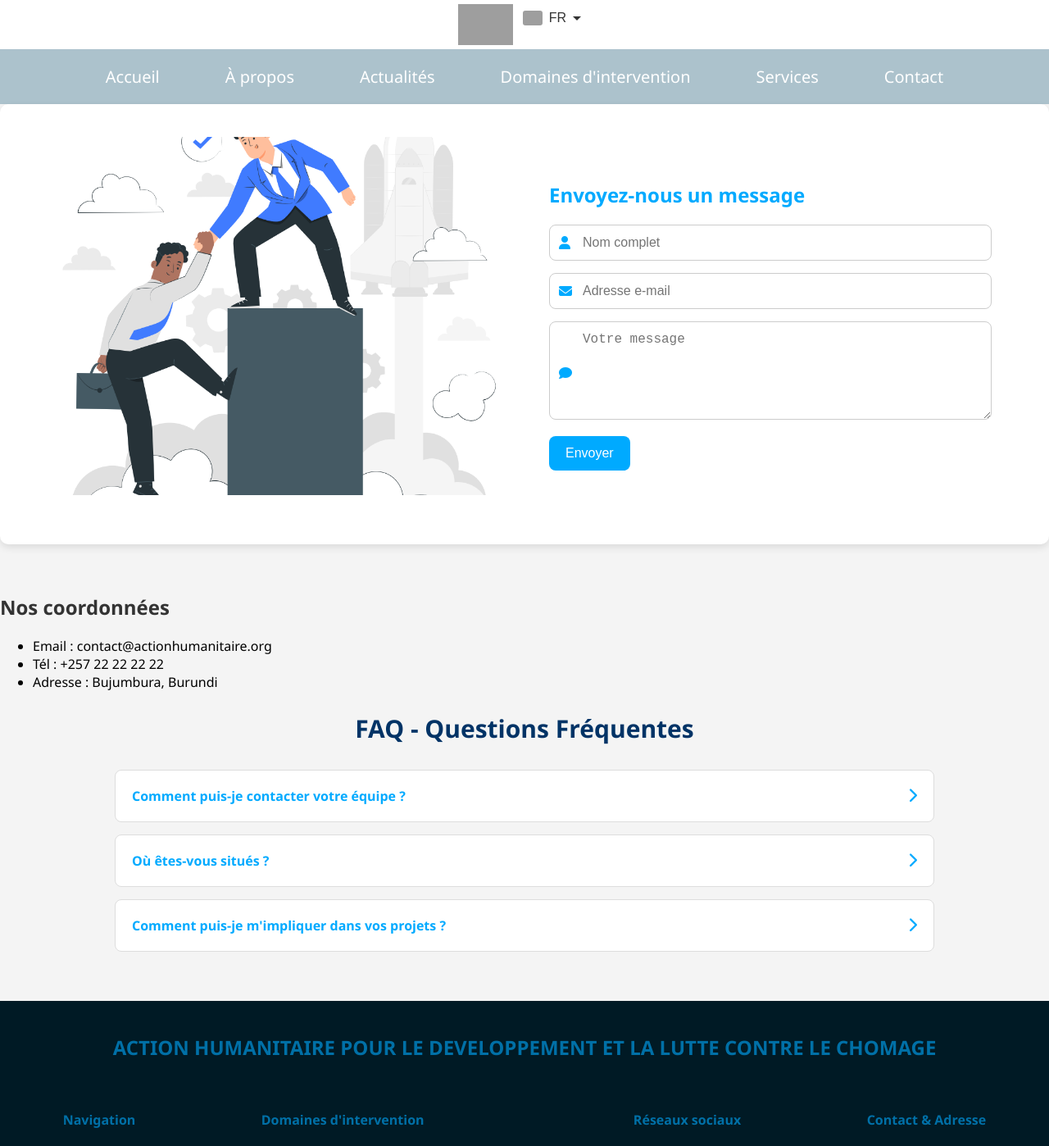
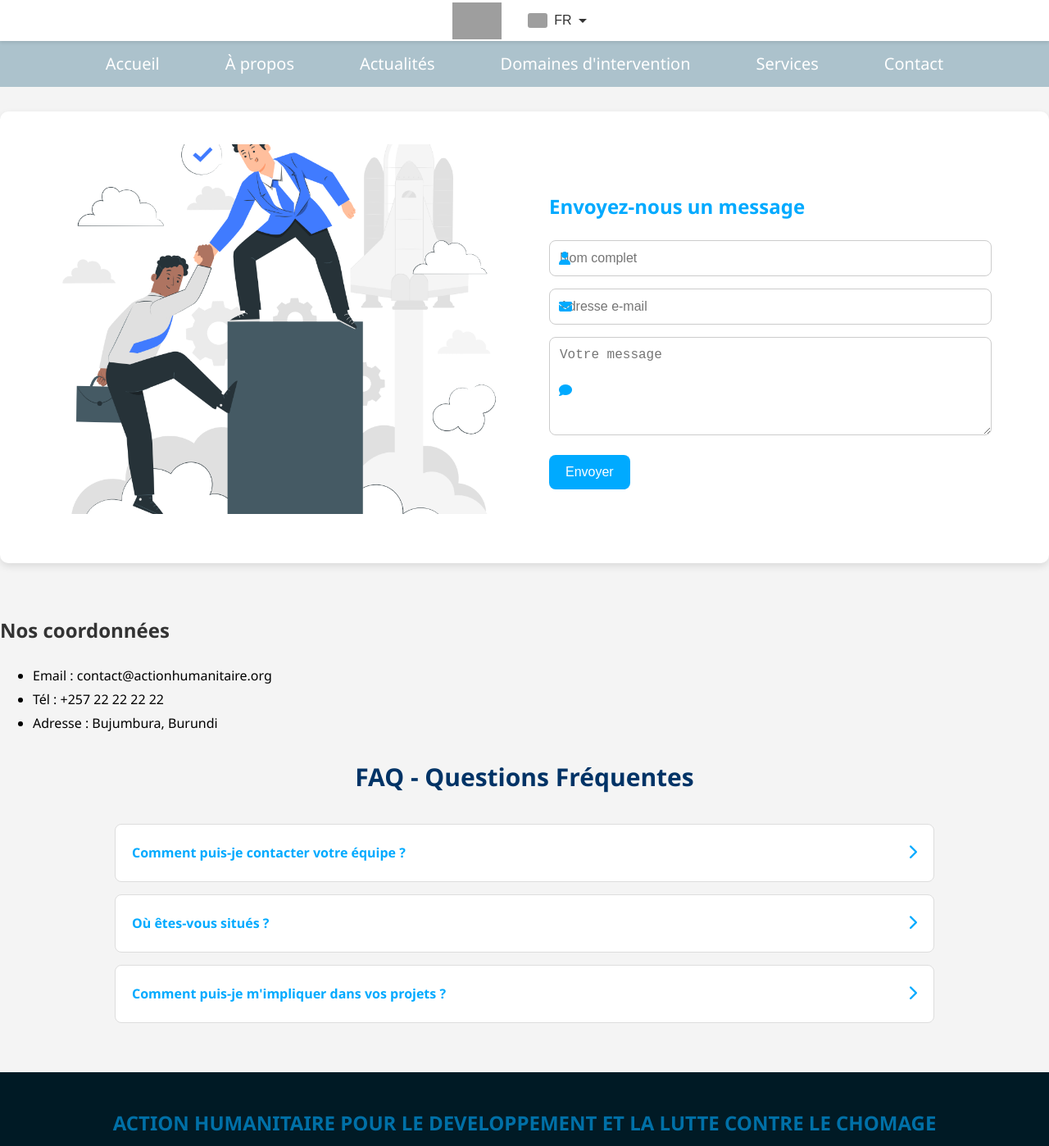
Before and after one commit to Ahmadfils/projet-ahdlc, a PHP site: page /projet-ahdlc/contact in a window 1280 px wide. Shown: the top 1398 px of the page at 82% size. Run offline with PHP 8.4, Linux system fonts and the light colour scheme; data that the repository does not hold is empty; some libraries are stand-ins or nearby versions; grey boxes are pictures that could not be loaded.

Commit message:
update css

```diff
--- a/public/css/styles.css
+++ b/public/css/styles.css
@@ -4,6 +4,7 @@ body {
     margin: 0;
     padding: 0;
     background-color: #f4f4f4;
+    line-height: 1.8;
 }
 
 h1,
@@ -15,8 +16,9 @@ h3 {
 /* Header et Menu */
 header {
     background-color: #acc2cc;
-    padding: 20px 0;
-    color: white;
+    padding: 10px 0;
+    color: white;
+    margin-top: 50px;
 }
 
 header nav ul {
@@ -571,22 +576,34 @@ nav.active {
 
 .navbar {
     background-color: white;
-    padding: 5px 5px;
+    padding: 5px 0;
     display: flex;
     justify-content: center;
+    align-items: center;
     box-shadow: 0 2px 4px rgba(0, 0, 0, 0.1);
     height: 50px;
+    position: fixed;
+    top: 0;
+    left: 0;
+    width: 100%;
+    z-index: 1000;
+    box-sizing: border-box;
+
 }
 
 .navbar-logo img {
-    height: 50px;
+    height: 45px;
     width: auto;
-    display: block; /* Enlève l'espace en dessous de l'image si c'est un lien */
+    display: block;
+    margin-right: 20px;
+    /* Enlève l'espace en dessous de l'image si c'est un lien */
 }
 
 .navbar-language-dropdown {
-    position: relative; /* Nécessaire pour positionner le contenu du dropdown */
-    display: inline-block; /* Permet au dropdown de s'aligner correctement */
+    position: relative;
+    /* Nécessaire pour positionner le contenu du dropdown */
+    display: inline-block;
+    /* Permet au dropdown de s'aligner correctement */
 }
 
 .language-selected {
@@ -938,11 +949,11 @@ section {
 /* Contact Section - Deux colonnes */
 .contact-section {
     display: flex;
-    flex-wrap: wrap;
+    flex-wrap: nowrap;
     padding: 40px 40px 60px;
     background-color: white;
     border-radius: 10px;
-    margin: 0 auto 60px;
+    margin: 30px auto 60px;
     max-width: 1200px;
     box-shadow: 0 4px 10px rgba(0, 0, 0, 0.1);
     overflow: hidden;
@@ -988,8 +998,11 @@ section {
 }
 
 .input-icon input,
-.input-icon textarea {
-    padding: 12px 12px 12px 40px;
+.input-icon textarea,
+.demande-form input,
+.demande-form textarea,
+.demande-form select {
+    padding: 12px;
     border: 1px solid #ccc;
     border-radius: 8px;
     font-size: 16px;
```
Also changed, not shown: other parts of public/css/styles.css (+19 -32 lines), public/images/Logo.png (added), public/images/logo_ahdlc.png. Lines whose indentation alone changed are shown as unchanged.
